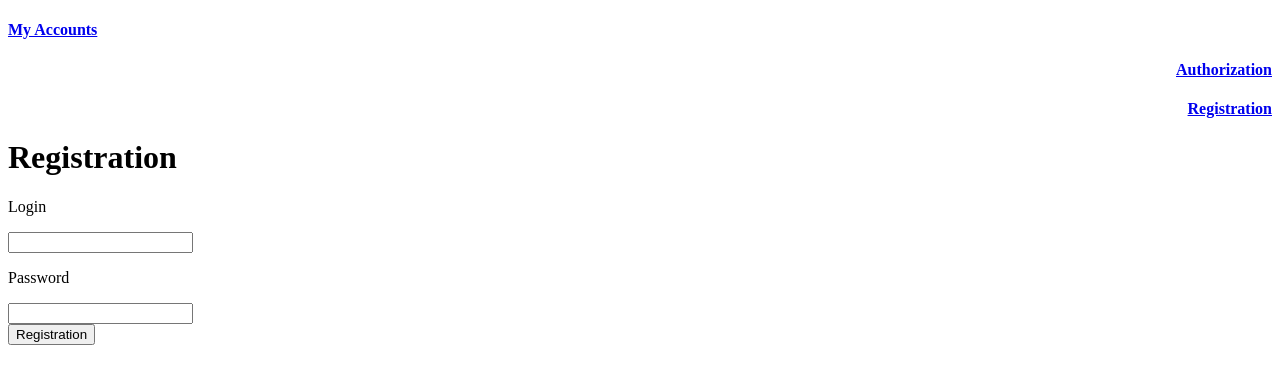
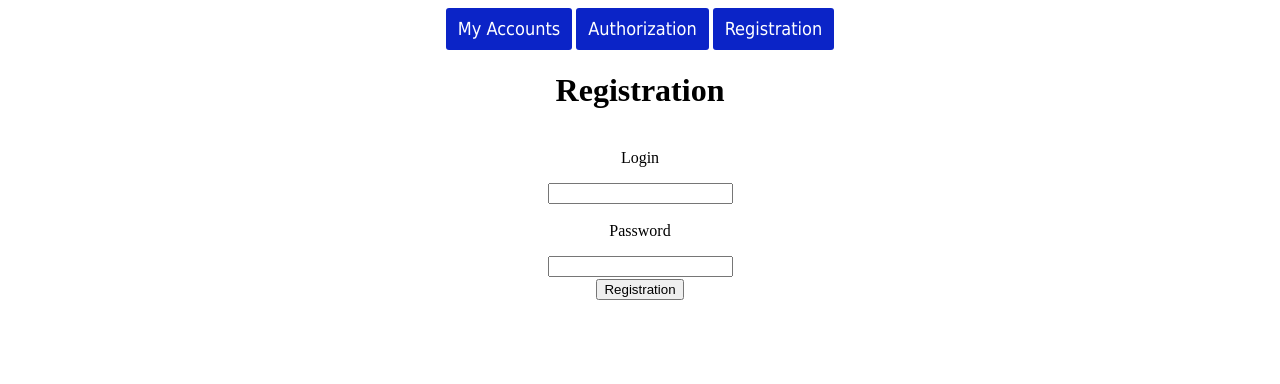
Before and after one commit to pozor22/Finance_Application, a Django app: page /user/registration/ in a window 1280 px wide. Shown: the top 384 px of the page. Run offline with Django 4.2, Linux system fonts and the light colour scheme.

Commit message:
version 5.0.1

```diff
--- /dev/null
+++ b/finance_app/account/static/account/allaccounts.css
@@ -0,0 +1,3 @@
+.account {
+  text-align: center;
+}
--- a/finance_app/account/urls.py
+++ b/finance_app/account/urls.py
@@ -10,4 +10,5 @@ urlpatterns = [
     path('new/', CreateNewAccountView.as_view(), name='CreateAccount'),
     path('newoperation/', CreateOperationView.as_view(), name='CreateOperation'),
     path('operation/<int:pk>', DeleteOperationView.as_view(), name='DeleteOperation'),
+    path('profile/', ProfileView.as_view(), name='profile'),
 ]
--- a/finance_app/static/account/base.css
+++ /dev/null
@@ -1,4 +0,0 @@
-.board {
-    width: 100%;
-    color: blue;
-}
--- /dev/null
+++ b/finance_app/users/static/users/base.css
@@ -0,0 +1,15 @@
+a.button {
+  display: inline-block;
+  background: #0B24C7;
+  color: #fff;
+  padding: 12px;
+  border-radius: 3px;
+  text-decoration: none;
+  font-family: Tahoma;
+  font-size: 18px;
+  line-height: 1;
+  font-weight: 100;
+}
+.head {
+  text-align: center;
+}
--- /dev/null
+++ b/finance_app/users/static/users/login.css
@@ -0,0 +1,4 @@
+.field {
+  padding: 1px;
+  text-align: center;
+}
--- /dev/null
+++ b/finance_app/users/static/users/registration.css
@@ -0,0 +1,4 @@
+.field {
+  padding: 1px;
+  text-align: center;
+}
--- a/finance_app/users/templates/users/base.html
+++ b/finance_app/users/templates/users/base.html
@@ -1,15 +1,17 @@
 <!DOCTYPE html>
 <html lang="en">
 <head>
-    {% load static %}
     <meta charset="UTF-8">
     <title>Title</title>
+    {% load static %}
+    <link href="{% static 'users/base.css' %}" rel="stylesheet"/>
+    {% block style %} {% endblock %}
 </head>
 <body>
-    <div class="board">
-        <h4><a href="{% url 'Accounts:accounts' %}">My Accounts</a></h4>
-        <h4 align="right"><a href="{% url 'users:login' %}">Authorization</a></h4>
-        <h4 align="right"><a href="{% url 'users:registration' %}">Registration</a></h4>
+    <div class="head">
+        <a class="button" href="{% url 'Accounts:accounts' %}">My Accounts</a>
+        <a class="button" href="{% url 'users:login' %}">Authorization</a>
+        <a class="button" href="{% url 'users:registration' %}">Registration</a>
     </div>
     <div>
         {% block content %} {% endblock %}
--- a/finance_app/users/templates/users/registration.html
+++ b/finance_app/users/templates/users/registration.html
@@ -1,18 +1,21 @@
 {% extends 'users/base.html' %}
-
+{% block style %}
+  {% load static %}
+  <link href="{% static 'users/registration.css' %}" rel="stylesheet"/>
+{% endblock %}
 {% block content %}
-  <h1>Registration</h1>
+  <h1 class="field">Registration</h1>
   <form action="{% url 'users:registration' %}" method="post">
     {% csrf_token %}
-    <div>
+    <div class="field">
       <p>Login</p>
       {{ form.username }}
     </div>
-    <div>
+    <div class="field">
       <p>Password</p>
       {{ form.password }}
     </div>
-    <div>
+    <div class="field">
       <input type="submit" value="Registration">
     </div>
   </form>
```
Also changed, not shown: finance_app/account/static/account/base.css (added, +15 -0 lines), finance_app/account/static/account/operations.css (added, +10 -0 lines), finance_app/account/static/account/profile.css (added, +28 -0 lines), finance_app/account/templates/account/AllAccount.html (+2 -5 lines), finance_app/account/templates/account/Operations.html (+2 -12 lines), finance_app/account/templates/account/OperationsOneAccount.html (+2 -12 lines), finance_app/account/templates/account/base.html (+1 -19 lines), finance_app/account/templates/account/profile.html (added, +13 -0 lines), finance_app/account/views.py (+7 -0 lines), finance_app/users/templates/users/login.html (+8 -5 lines).
